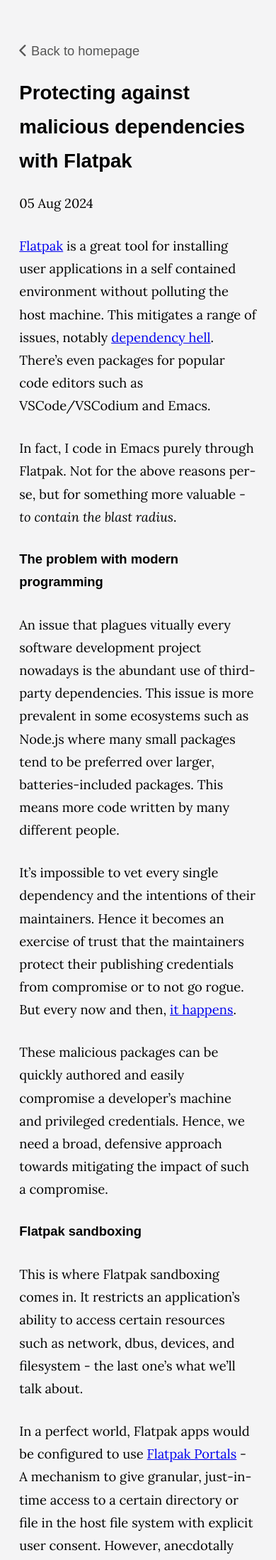
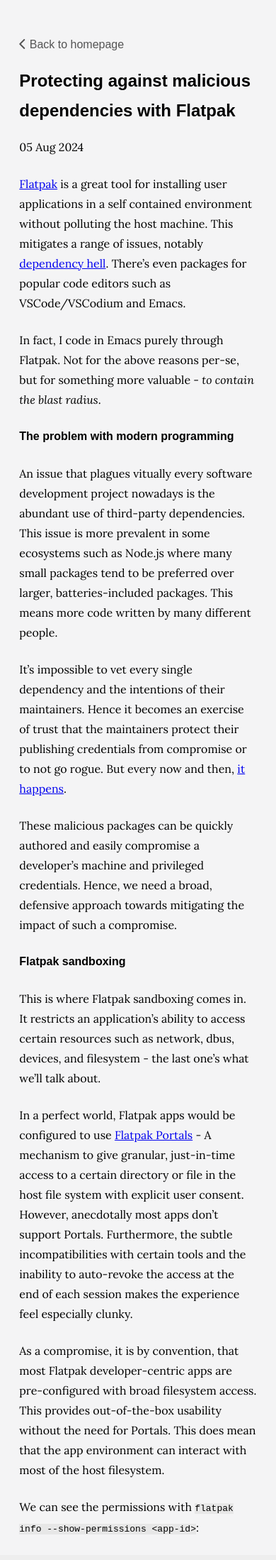
Before and after one commit to achrinza/www.achrinza.com, a Jekyll site: the page built from _posts/2024-08-05-protecting-against-malicious-dependencies-with-flatpak.md, in a window 390 px wide. Shown: the top 2198 px of the page at 71% size. Built offline with Jekyll 4.4.1, drawn with Linux system fonts in a browser that asks for light colours; nearby versions of some CDN libraries; some of the changed text lies outside the part shown.

Commit message:
feat: further minor styling enhancements
Signed-off-by: Rifa Achrinza <25147899+achrinza@users.noreply.github.com>

```diff
--- a/assets/css/commons.css
+++ b/assets/css/commons.css
@@ -6,6 +6,12 @@ body {
     margin: 0 auto;
     font-size: 1.15em;
     background: #f4f4f5;
+}
+
+@media (max-width: 650px) {
+    body {
+        font-size: 1em;
+    }
 }
 
 .nav-container {
@@ -166,6 +172,7 @@ div.highlight {
     display: flex;
     min-width: fit-content;
     box-sizing: border-box;
+    font-size: 1em;
 }
 
 pre.highlight {
```
